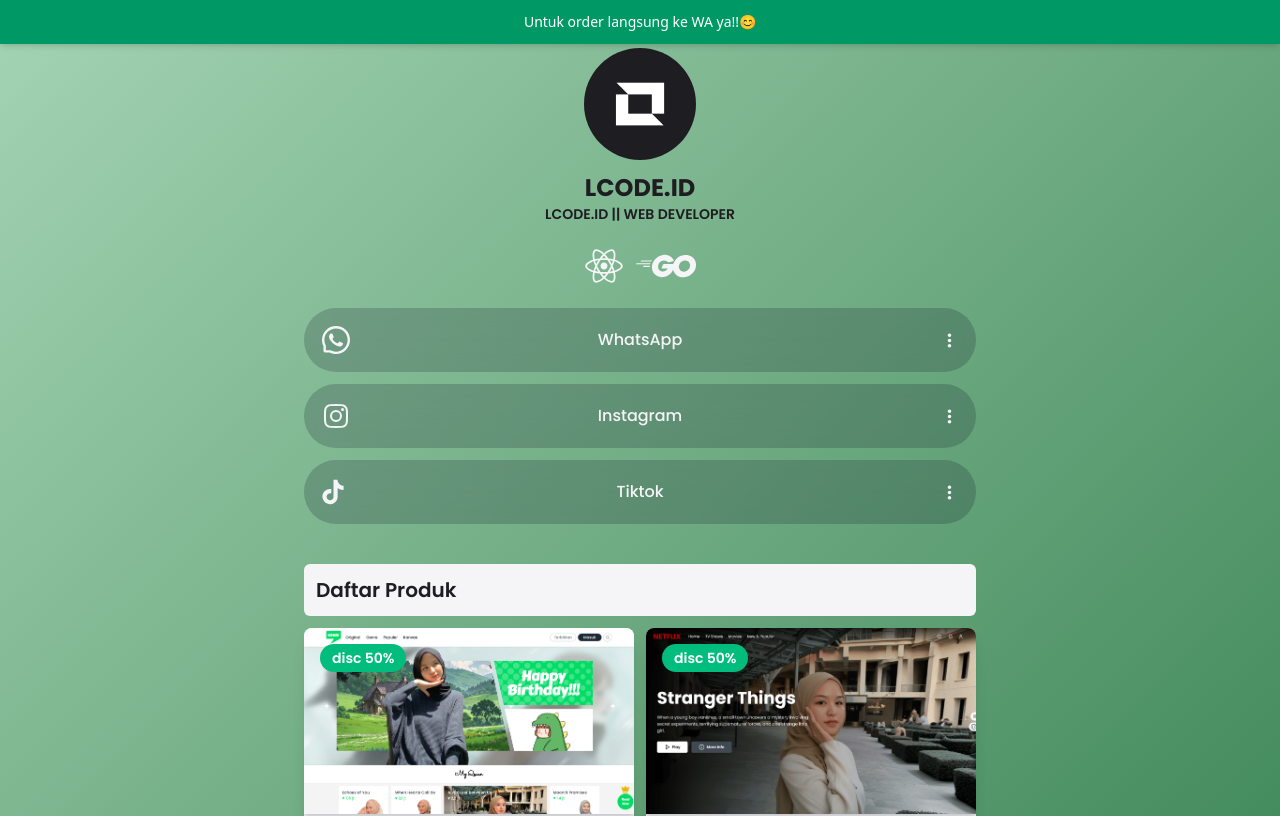
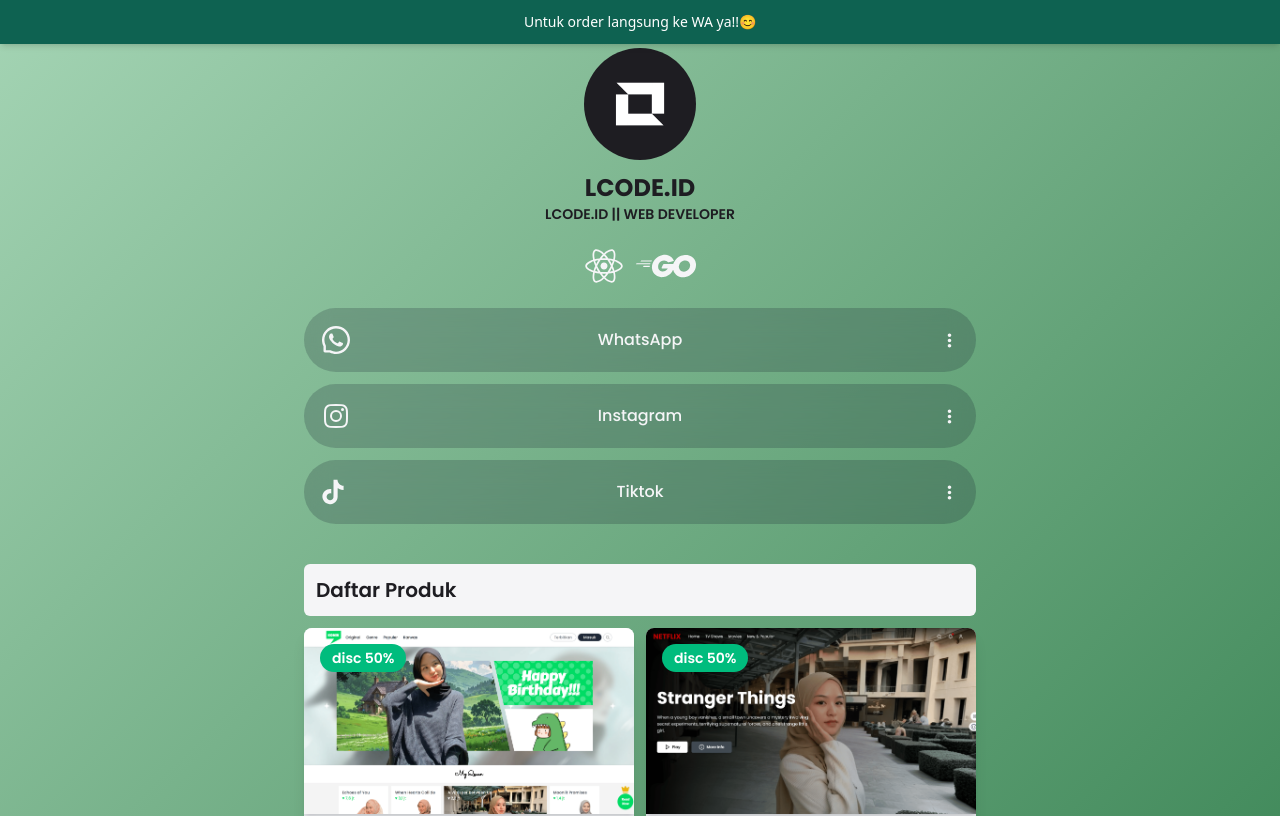
Before and after one commit to torikallcode/LinkMe, a React (Vite) app: page / in a window 1280 px wide. Shown: the top 816 px of the page. Built offline with nearby package versions, Linux system fonts and the light colour scheme.

Commit message:
update component announcement

```diff
--- a/src/components/announcement/Announcement.jsx
+++ b/src/components/announcement/Announcement.jsx
@@ -2,7 +2,7 @@ import React from 'react'
 
 export const Announcement = () => {
   return (
-    <div className="bg-emerald-600 px-4 py-3 shadow-md text-white fixed z-[9999] top-0 left-0 w-full">
+    <div className="bg-[#0E6251] px-4 py-3 shadow-md text-white fixed z-[9999] top-0 left-0 w-full">
       <p className="text-center text-sm font-medium">
         Untuk order langsung ke WA ya!!😊
       </p>
```
